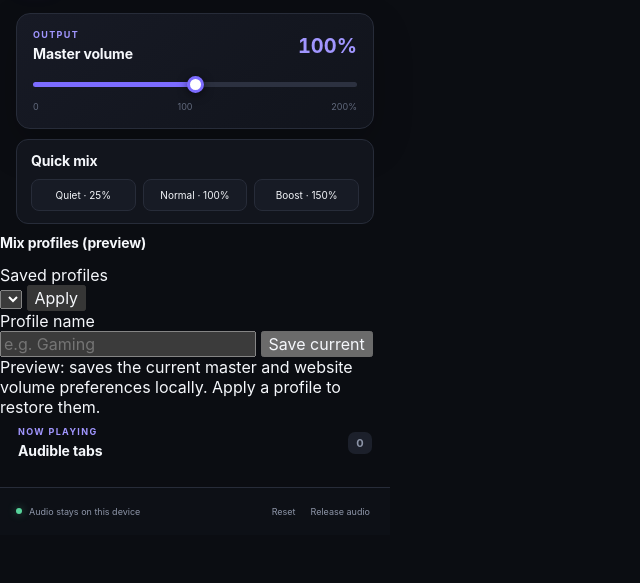
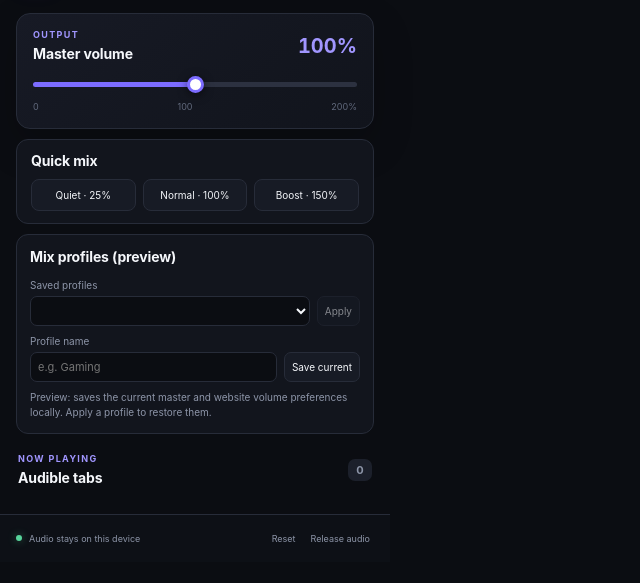
Before and after one commit to ZinxValkyria/TabMixer, a website with bundled scripts: page src/popup/popup.html in a window 1280 px wide. Shown: the part 77-660 px from the top of the page, without its empty margins (0-640 px from the left). Built offline with nearby package versions, Linux system fonts and the light colour scheme; some packages are replaced by stand-ins of ours; no server answers.

Commit message:
feat(v2): add local mix profile editor preview

```diff
--- a/src/popup/popup.css
+++ b/src/popup/popup.css
@@ -88,3 +88,11 @@ button:focus-visible { outline: 2px solid var(--accent-2); outline-offset: 2px;
 .preset-button { border: 1px solid var(--line); border-radius: 8px; padding: 9px 3px; background: var(--panel-raised); color: var(--text); font-size: 10px; cursor: pointer; }
 .preset-button:hover { border-color: var(--accent); background: #242139; }
 .preset-button:disabled { opacity: .5; cursor: wait; }
+
+.profiles { margin: 0 16px 10px; padding: 13px; background: var(--panel); border: 1px solid var(--line); border-radius: 12px; }
+.profiles label { display: block; font-size: 10px; color: var(--muted); margin: 9px 0 5px; }
+.profile-row { display: flex; gap: 7px; }
+.profile-row select, .profile-row input { min-width: 0; flex: 1; padding: 7px; background: var(--bg); border: 1px solid var(--line); border-radius: 7px; color: var(--text); font-size: 11px; }
+.profile-row button { border: 1px solid var(--line); border-radius: 7px; padding: 7px; background: var(--panel-raised); color: var(--text); cursor: pointer; font-size: 10px; }
+.profile-row button:disabled { opacity: .5; }
+.profile-hint { margin-top: 8px; font-size: 10px; line-height: 1.5; color: var(--muted); }
```
